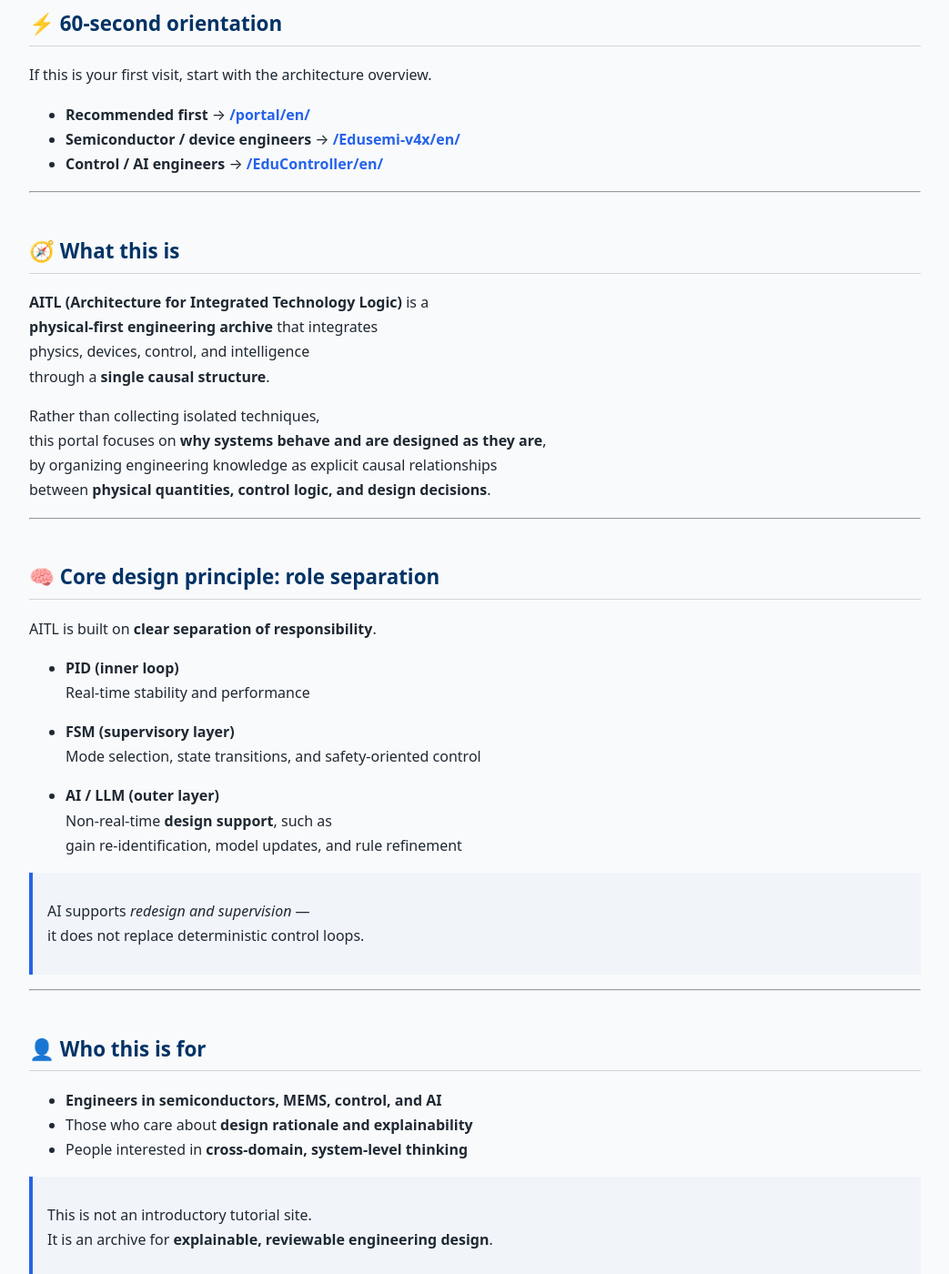
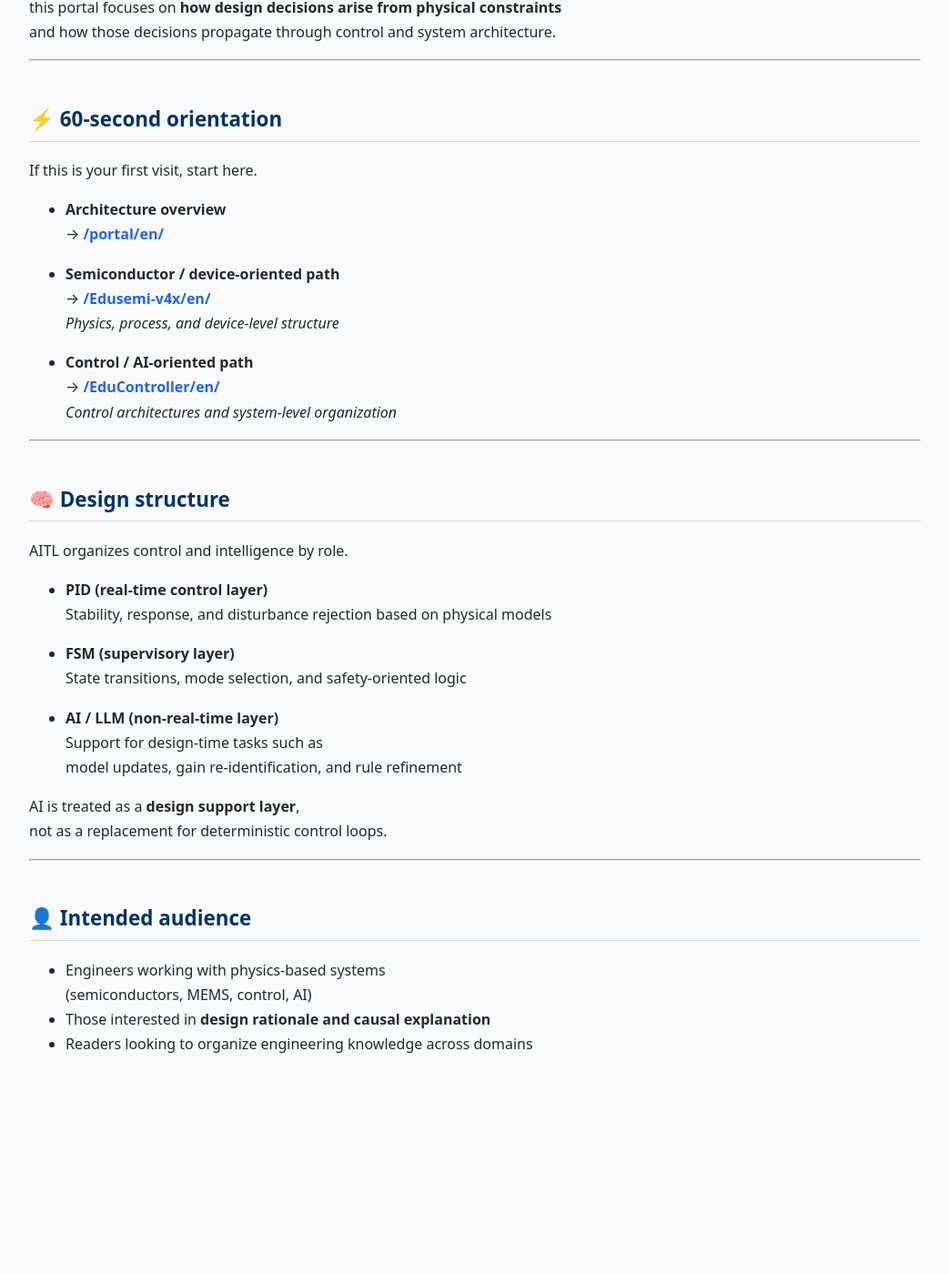
Before and after one commit to Samizo-AITL/Samizo-AITL.github.io, a Jekyll site: the page built from en/index.md, in a window 1280 px wide and 1400 px high, scrolled down 485 px. Shown: the whole window at 91% size, without its empty margins (118-1161 px from the left). Built offline with Jekyll 4.4.1, drawn with Linux system fonts in a browser that asks for light colours; after the commit the page ends 1678 px from its top, so only the background shows below that; some of the changed text lies outside the part shown.

Commit message:
Update index.md

```diff
--- a/en/index.md
+++ b/en/index.md
@@ -6,97 +6,58 @@
 
 # 🎓 Samizo-AITL Portal
 **A physical-first engineering archive
-that explains *why* systems can be designed the way they are —
-and how they ultimately return to the physical world.**
+that connects physics, devices, control, and intelligence
+through explicit causal structure.**
 
-> ✅ **AI never replaces real-time control — it is restricted to design-time supervision**
-> ✅ **Engineering begins with physical quantities, not abstract optimization**
-> ✅ **Design logic must be reusable, explainable, and reviewable**
+---
 
-[![Japanese Version](https://img.shields.io/badge/Japanese-Version-brightgreen?logo=github)](/)
+## 🧭 What this is
+**AITL (Architecture for Integrated Technology Logic)** is a framework for organizing
+engineering knowledge as **causal relationships** linking
+physical quantities, device behavior, control logic, and system performance.
+
+Rather than presenting isolated methods,
+this portal focuses on **how design decisions arise from physical constraints**
+and how those decisions propagate through control and system architecture.
 
 ---
 
 ## ⚡ 60-second orientation
-If this is your first visit, start with the architecture overview.
+If this is your first visit, start here.
 
-- **Recommended first** → [**/portal/en/**](/portal/en/)
-- **Semiconductor / device engineers** → [**/Edusemi-v4x/en/**](/Edusemi-v4x/en/)
-- **Control / AI engineers** → [**/EduController/en/**](/EduController/en/)
+- **Architecture overview**
+  → [**/portal/en/**](/portal/en/)
+
+- **Semiconductor / device-oriented path**
+  → [**/Edusemi-v4x/en/**](/Edusemi-v4x/en/)
+  *Physics, process, and device-level structure*
+
+- **Control / AI-oriented path**
+  → [**/EduController/en/**](/EduController/en/)
+  *Control architectures and system-level organization*
 
 ---
 
-## 🧭 What this is
-**AITL (Architecture for Integrated Technology Logic)** is a
-**physical-first engineering archive** that integrates
-physics, devices, control, and intelligence
-through a **single causal structure**.
+## 🧠 Design structure
+AITL organizes control and intelligence by role.
 
-Rather than collecting isolated techniques,
-this portal focuses on **why systems behave and are designed as they are**,
-by organizing engineering knowledge as explicit causal relationships
-between **physical quantities, control logic, and design decisions**.
+- **PID (real-time control layer)**
+  Stability, response, and disturbance rejection based on physical models
+
+- **FSM (supervisory layer)**
+  State transitions, mode selection, and safety-oriented logic
+
+- **AI / LLM (non-real-time layer)**
+  Support for design-time tasks such as
+  model updates, gain re-identification, and rule refinement
+
+AI is treated as a **design support layer**,
+not as a replacement for deterministic control loops.
 
 ---
 
-## 🧠 Core design principle: role separation
-AITL is built on **clear separation of responsibility**.
-
-- **PID (inner loop)**
-  Real-time stability and performance
-
-- **FSM (supervisory layer)**
-  Mode selection, state transitions, and safety-oriented control
-
-- **AI / LLM (outer layer)**
-  Non-real-time **design support**, such as
-  gain re-identification, model updates, and rule refinement
-
-> AI supports *redesign and supervision* —
-> it does not replace deterministic control loops.
-
----
-
-## 👤 Who this is for
-- **Engineers in semiconductors, MEMS, control, and AI**
-- Those who care about **design rationale and explainability**
-- People interested in **cross-domain, system-level thinking**
-
-> This is not an introductory tutorial site.
-> It is an archive for **explainable, reviewable engineering design**.
-
----
-
-## 🚪 Entry points
-Choose an entry point based on your focus.
-
-- ▶ 🧠 **Architecture & philosophy**
-  → [**/portal/en/**](/portal/en/)
-  *AITL concept and causal design structure*
-
-- ▶ ⚙️ **Semiconductor-first path**
-  → [**/Edusemi-v4x/en/**](/Edusemi-v4x/en/)
-  *Physics-, process-, and device-oriented design logic*
-
-- ▶ 🤖 **Control & AI path**
-  → [**/EduController/en/**](/EduController/en/)
-  *Control architectures with explicit role separation
-  between PID, FSM, and AI-based reasoning*
-
----
-
-## ✅ What you gain from this portal
-- **Explainable design**: clear links from physics to control performance
-- **Reusable logic**: architectures, not ad-hoc techniques
-- **Correct placement of AI** in engineering systems
-
----
-
-## 📌 Notes
-This portal is intended as:
-- a technical knowledge archive,
-- a design explanation resource,
-- and a cross-domain reference for engineers.
-
-All materials are written with **practical engineering explanation,
-design review, and technical education** in mind.
+## 👤 Intended audience
+- Engineers working with physics-based systems
+  (semiconductors, MEMS, control, AI)
+- Those interested in **design rationale and causal explanation**
+- Readers looking to organize engineering knowledge across domains
```
